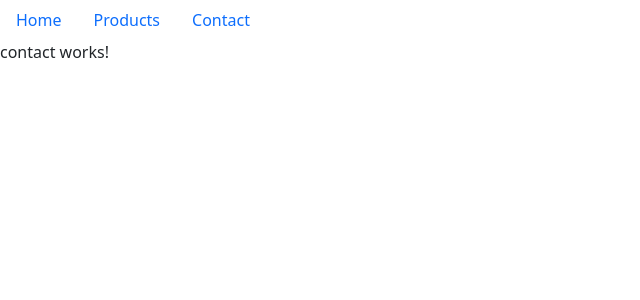
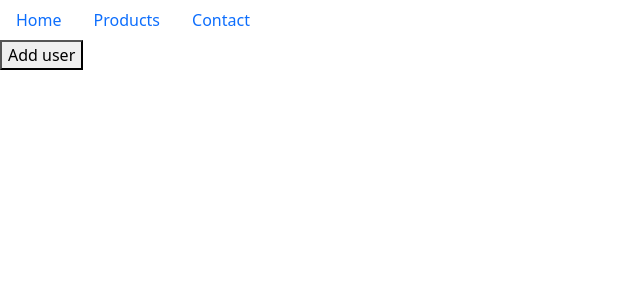
Before and after one commit to fp-rbrzoska/angular-podstawy-2022-1, an Angular app: page /contact in a window 1280 px wide. Shown: the top 300 px of the page, without its empty margins (0-640 px from the left). Built offline with nearby package versions, Linux system fonts and the light colour scheme.

Commit message:
services

```diff
--- a/src/app/app.module.ts
+++ b/src/app/app.module.ts
@@ -8,6 +8,7 @@ import { ContactComponent } from './contact/contact.component';
 import { NavigationComponent } from './navigation/navigation.component';
 import { PageNotFoundComponent } from './page-not-found/page-not-found.component';
 import { SharedModule } from './shared/shared.module';
+import { CoreModule } from './core/core.module';
 
 @NgModule({
   declarations: [
@@ -21,7 +22,8 @@ import { SharedModule } from './shared/shared.module';
   imports: [
     BrowserModule,
     AppRoutingModule,
-    SharedModule
+    SharedModule,
+    CoreModule
   ],
   providers: [],
   bootstrap: [AppComponent]
--- a/src/app/contact/contact.component.html
+++ b/src/app/contact/contact.component.html
@@ -1 +1,6 @@
-<p>contact works!</p>
+
+<button (click)="addUser()">Add user</button>
+<ng-container *ngFor="let user of users">
+  <div [ngClass]="{ online: user.isOnline }" >{{ user.name | uppercase }} ({{ user.age | multiply:2 }})</div>
+  <hr>
+</ng-container>
--- a/src/app/contact/contact.component.ts
+++ b/src/app/contact/contact.component.ts
@@ -1,4 +1,6 @@
 import { Component, OnInit } from '@angular/core';
+import { MyTestService } from '../core/my-test.service';
+import { User } from '../models/User';
 
 @Component({
   selector: 'fp-contact',
@@ -7,9 +9,20 @@ import { Component, OnInit } from '@angular/core';
 })
 export class ContactComponent implements OnInit {
 
-  constructor() { }
+  users: User[];
+
+  constructor(private _testService: MyTestService) {
+    this.users = this._testService.users
+  }
 
   ngOnInit(): void {
   }
 
+  addUser(){
+    this._testService.addUser({
+      age: 15,
+      name: 'Tom',
+      isOnline: false
+    })
+  }
 }
--- /dev/null
+++ b/src/app/core/my-test.service.ts
@@ -0,0 +1,19 @@
+import { Injectable } from '@angular/core';
+import { User } from '../models/User';
+
+@Injectable({
+  providedIn: 'root'
+})
+export class MyTestService {
+
+  private _users: User[] = []
+
+  get users() {
+    return this._users;
+  }
+  constructor() { }
+
+  addUser(user: User) {
+    this._users.push(user);
+  }
+}
```
Also changed, not shown: src/app/core/core.module.ts (added, +14 -0 lines), 1 other file (tests, documents, lock files or other folders).
